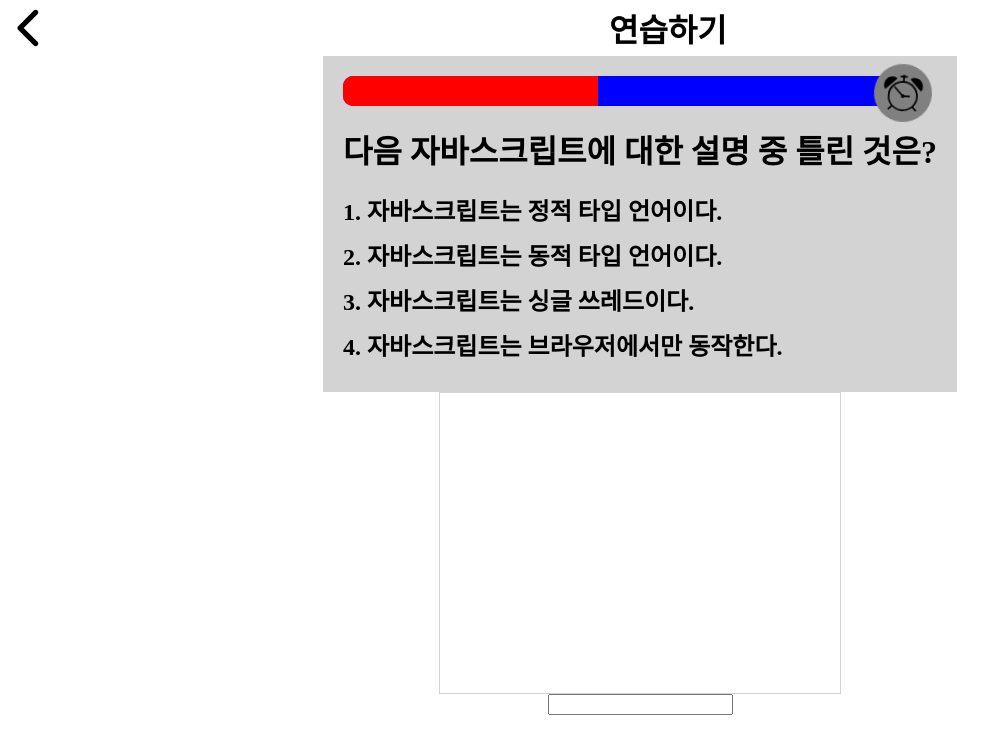
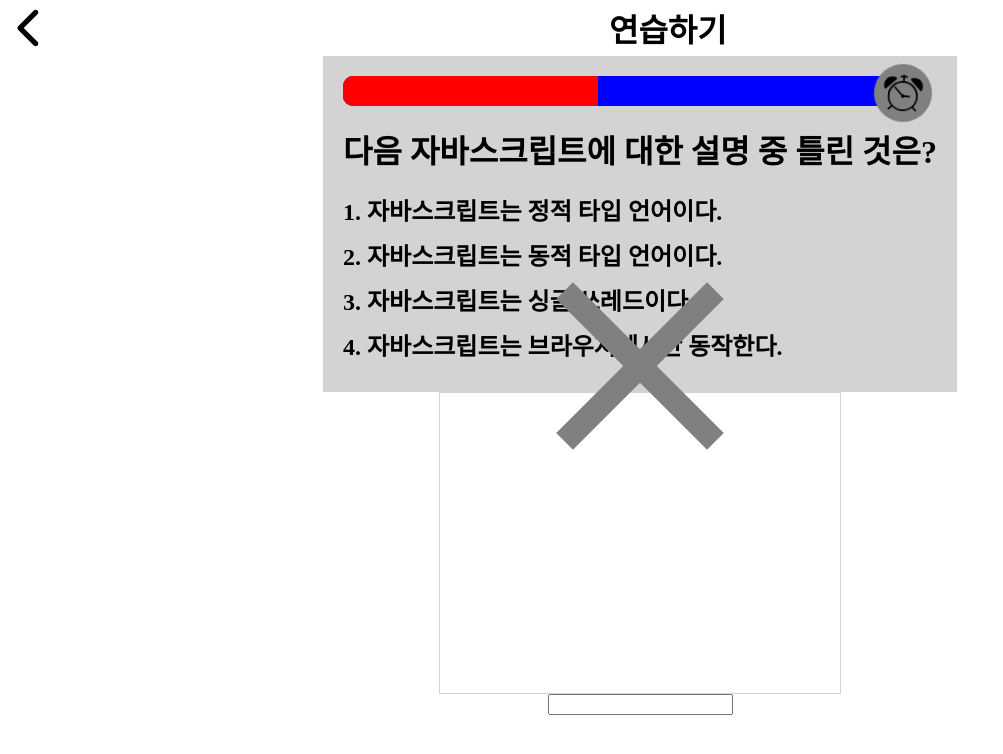
Before and after one commit to hyeon9782/dev-quiz, a React (Vite) app: page /practice in a window 1280 px wide. Shown: the top 754 px of the page, without its empty margins (0-1003 px from the left). Built offline with nearby package versions, Linux system fonts and the light colour scheme.

Commit message:
feat: Result 컴포넌트 구현

```diff
--- /dev/null
+++ b/src/components/quzi/Result/Result.style.ts
@@ -0,0 +1,12 @@
+import { css } from "@emotion/react";
+import { shake } from "../Timer/Timer.style";
+
+export const resultStyle = css({
+  fontSize: "18rem",
+  position: "absolute",
+  top: "50%",
+  left: "50%",
+  transform: "translate(-50%, -50%)",
+  color: "gray",
+  animation: `${shake} 1s linear`,
+});
--- /dev/null
+++ b/src/components/quzi/Result/Result.tsx
@@ -0,0 +1,13 @@
+import { IoMdClose } from "react-icons/io";
+import { FaRegCircle } from "react-icons/fa";
+import { resultStyle } from "./Result.style";
+import { createPortal } from "react-dom";
+
+const Result = ({ result }: { result: boolean }) => {
+  return createPortal(
+    <div css={resultStyle}>{result ? <FaRegCircle /> : <IoMdClose />}</div>,
+    document.body
+  );
+};
+
+export default Result;
--- a/src/components/quzi/Timer/Timer.style.ts
+++ b/src/components/quzi/Timer/Timer.style.ts
@@ -5,7 +5,7 @@ const progress = keyframes`
   100% { width: 0 }
 `;
 
-const shake = keyframes`
+export const shake = keyframes`
    0% {
     transform: rotate(0deg);
   }
--- a/src/pages/PracticePage/PracticePage.tsx
+++ b/src/pages/PracticePage/PracticePage.tsx
@@ -3,6 +3,7 @@ import ChatInput from "../../components/chat/ChatInput/ChatInput";
 import Container from "../../components/common/Container/Container";
 import Header from "../../components/common/Header/Header";
 import QuziBox from "../../components/quzi/QuziBox/QuziBox";
+import Result from "../../components/quzi/Result/Result";
 import { containerStyle } from "./PracticePage.style";
 
 const PracticePage = () => {
@@ -13,6 +14,7 @@ const PracticePage = () => {
         <QuziBox />
         <ChatDisplay />
         <ChatInput />
+        <Result result={false} />
       </div>
     </Container>
   );
```
